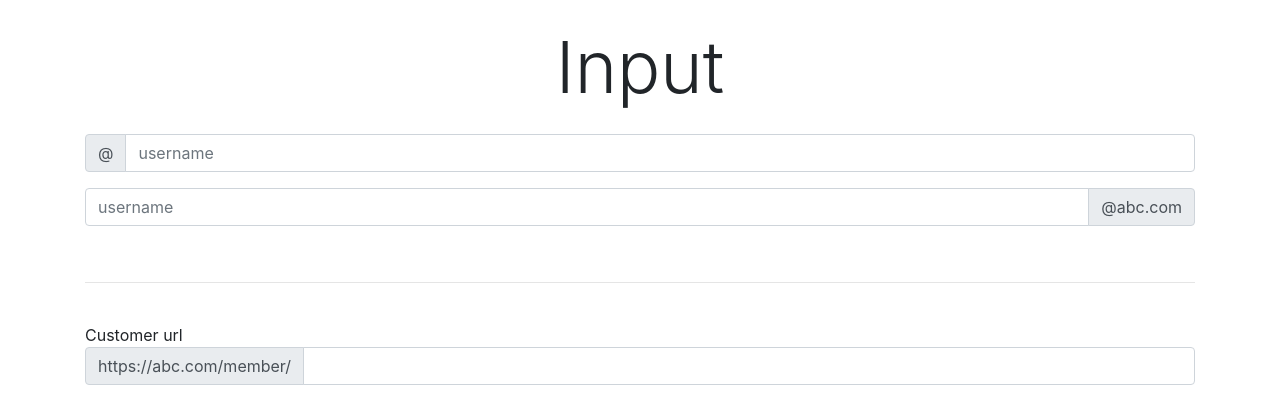
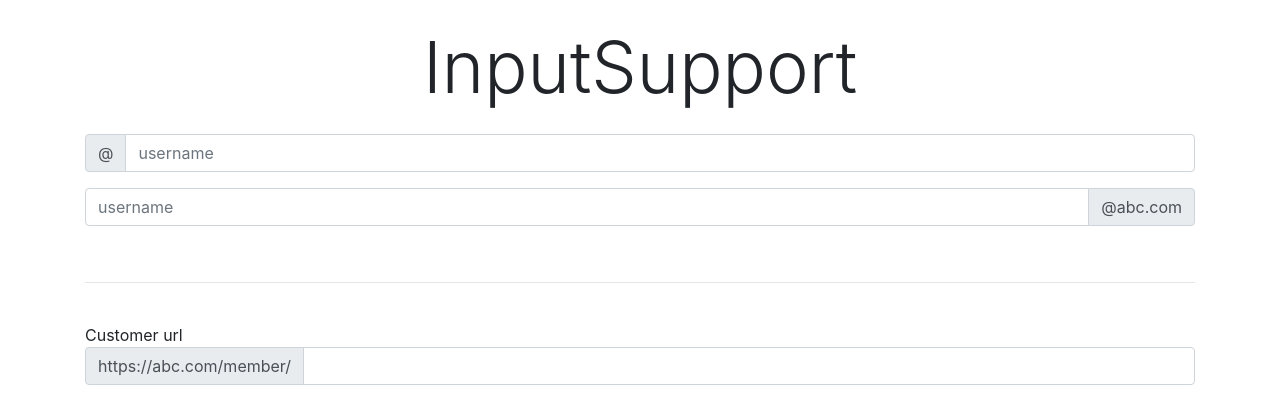
Before and after one commit to bassyeung/TestT, a Django app: template templates/pages/index.html in a window 1280 px wide. Shown: the top 420 px of the page. Run offline with Django 3.2, Linux system fonts and the light colour scheme; the template is opened without the code that fills it, so the values that code supplies are empty.

Commit message:
Test Trans

```diff
--- a/TestTranslate/urls.py
+++ b/TestTranslate/urls.py
@@ -15,8 +15,10 @@ Including another URLconf
 """
 from django.contrib import admin
 from django.urls import path, include
+from django.conf.urls.i18n import i18n_patterns
 
 urlpatterns = [
-    path('', include('pages.urls')),
     path('admin/', admin.site.urls),
 ]
+urlpatterns += i18n_patterns(
+    path('', include('pages.urls')))
--- a/templates/pages/index.html
+++ b/templates/pages/index.html
@@ -1,31 +1,38 @@
 <!DOCTYPE html>
 <html lang="en">
   <head>
-    <meta charset="UTF-8">
-    <meta http-equiv="X-UA-Compatible" content="IE=edge">
-    <meta name="viewport" content="width=device-width, initial-scale=1.0">
-    <link rel="stylesheet" href="https://cdn.jsdelivr.net/npm/bootstrap@4.6.2/dist/css/bootstrap.min.css" integrity="sha384-xOolHFLEh07PJGoPkLv1IbcEPTNtaed2xpHsD9ESMhqIYd0nLMwNLD69Npy4HI+N" crossorigin="anonymous">
+    <meta charset="UTF-8" />
+    <meta http-equiv="X-UA-Compatible" content="IE=edge" />
+    <meta name="viewport" content="width=device-width, initial-scale=1.0" />
+    <link
+      rel="stylesheet"
+      href="https://cdn.jsdelivr.net/npm/bootstrap@4.6.2/dist/css/bootstrap.min.css"
+      integrity="sha384-xOolHFLEh07PJGoPkLv1IbcEPTNtaed2xpHsD9ESMhqIYd0nLMwNLD69Npy4HI+N"
+      crossorigin="anonymous"
+    />
     <title>Document</title>
   </head>
   {% load i18n %}
   <body>
-    <h1 class="display-3 text-center my-4">Input</h1>
+    <h1 class="display-3 text-center my-4">Input{% trans "Support"%}</h1>
     <div class="container">
       <!-- input -->
       <div class="input-group mb-3">
         <div class="input-group-prepend">
           <span class="input-group-text">@</span>
         </div>
-        <input type="text" class="form-control" placeholder="username">
+        <input type="text" class="form-control" placeholder="username" />
       </div>
 
       <div class="input-group mb-3">
-        <input type="text" class="form-control" placeholder="username">
+        <input type="text" class="form-control" placeholder="username" />
         <div class="input-group-append">
           <span class="input-group-text">@abc.com</span>
         </div>
       </div>
-    <br><hr><br>
+      <br />
+      <hr />
+      <br />
 
       <!-- customer url-->
       <laber for="basic-url">Customer url</laber>
@@ -33,70 +40,94 @@
         <div class="input-group-prepend">
           <span class="input-group-text">https://abc.com/member/</span>
         </div>
-        <input type="text" class="form-control">
+        <input type="text" class="form-control" />
       </div>
-    <br><hr><br>
+      <br />
+      <hr />
+      <br />
 
       <!-- customer url-->
       <div class="input-group mb-3">
         <div class="input-group-prepend">
           <span class="input-group-text">$</span>
         </div>
-        <input type="text" class="form-control">
+        <input type="text" class="form-control" />
         <div class="input-group-append">
           <span class="input-group-text">.00</span>
         </div>
       </div>
-    <br><hr><br>
+      <br />
+      <hr />
+      <br />
 
       <!-- checkbox -->
       <div class="input-group mb-3">
         <div class="input-group-prepend">
           <div class="input-group-text">
-                <input type="checkbox">
+            <input type="checkbox" />
           </div>
         </div>
-        <input type="text" class="form-control">
+        <input type="text" class="form-control" />
       </div>
-    <br><hr><br>
+      <br />
+      <hr />
+      <br />
 
       <!-- radio -->
       <div class="input-group mb-3">
         <div class="input-group-prepend">
           <div class="input-group-text">
-                <input type="radio">
+            <input type="radio" />
           </div>
         </div>
-        <input type="text" class="form-control">
+        <input type="text" class="form-control" />
       </div>
-    <br><hr><br>
+      <br />
+      <hr />
+      <br />
 
       <!-- multiple input -->
       <div class="input-group">
         <div class="input-group-prepend">
           <span class="input-group-text">Name & Email</span>
         </div>
-        <input type="text" class="form-control" placeholder="username">
-        <input type="email" class="form-control" placeholder="email">
+        <input type="text" class="form-control" placeholder="username" />
+        <input type="email" class="form-control" placeholder="email" />
       </div>
-    <br><hr><br>
+      <br />
+      <hr />
+      <br />
 
       <!-- button addons -->
       <div class="input-group mb-3">
-        <input type="text" class="form-control" placeholder="find my name ...">
+        <input
+          type="text"
+          class="form-control"
+          placeholder="find my name ..."
+        />
         <div class="input-group-append">
-            <button class="btn btn-outline secondary" type="button">Search</button>
+          <button class="btn btn-outline secondary" type="button">
+            Search
+          </button>
         </div>
       </div>
 
-
-
-
-
-
-    <br><br></div>
-    <script src="https://cdn.jsdelivr.net/npm/jquery@3.5.1/dist/jquery.slim.min.js" integrity="sha384-DfXdz2htPH0lsSSs5nCTpuj/zy4C+OGpamoFVy38MVBnE+IbbVYUew+OrCXaRkfj" crossorigin="anonymous"></script>
-    <script src="https://cdn.jsdelivr.net/npm/popper.js@1.16.1/dist/umd/popper.min.js" integrity="sha384-9/reFTGAW83EW2RDu2S0VKaIzap3H66lZH81PoYlFhbGU+6BZp6G7niu735Sk7lN" crossorigin="anonymous"></script>
-    <script src="https://cdn.jsdelivr.net/npm/bootstrap@4.6.2/dist/js/bootstrap.min.js" integrity="sha384-+sLIOodYLS7CIrQpBjl+C7nPvqq+FbNUBDunl/OZv93DB7Ln/533i8e/mZXLi/P+" crossorigin="anonymous"></script>
+      <br /><br />
+    </div>
+    <script
+      src="https://cdn.jsdelivr.net/npm/jquery@3.5.1/dist/jquery.slim.min.js"
+      integrity="sha384-DfXdz2htPH0lsSSs5nCTpuj/zy4C+OGpamoFVy38MVBnE+IbbVYUew+OrCXaRkfj"
+      crossorigin="anonymous"
+    ></script>
+    <script
+      src="https://cdn.jsdelivr.net/npm/popper.js@1.16.1/dist/umd/popper.min.js"
+      integrity="sha384-9/reFTGAW83EW2RDu2S0VKaIzap3H66lZH81PoYlFhbGU+6BZp6G7niu735Sk7lN"
+      crossorigin="anonymous"
+    ></script>
+    <script
+      src="https://cdn.jsdelivr.net/npm/bootstrap@4.6.2/dist/js/bootstrap.min.js"
+      integrity="sha384-+sLIOodYLS7CIrQpBjl+C7nPvqq+FbNUBDunl/OZv93DB7Ln/533i8e/mZXLi/P+"
+      crossorigin="anonymous"
+    ></script>
   </body>
 </html>
```
Also changed, not shown: TestTranslate/settings.py (+9 -4 lines), locale/zh_hant/LC_MESSAGES/django.po (added). Lines whose indentation alone changed are shown as unchanged.
